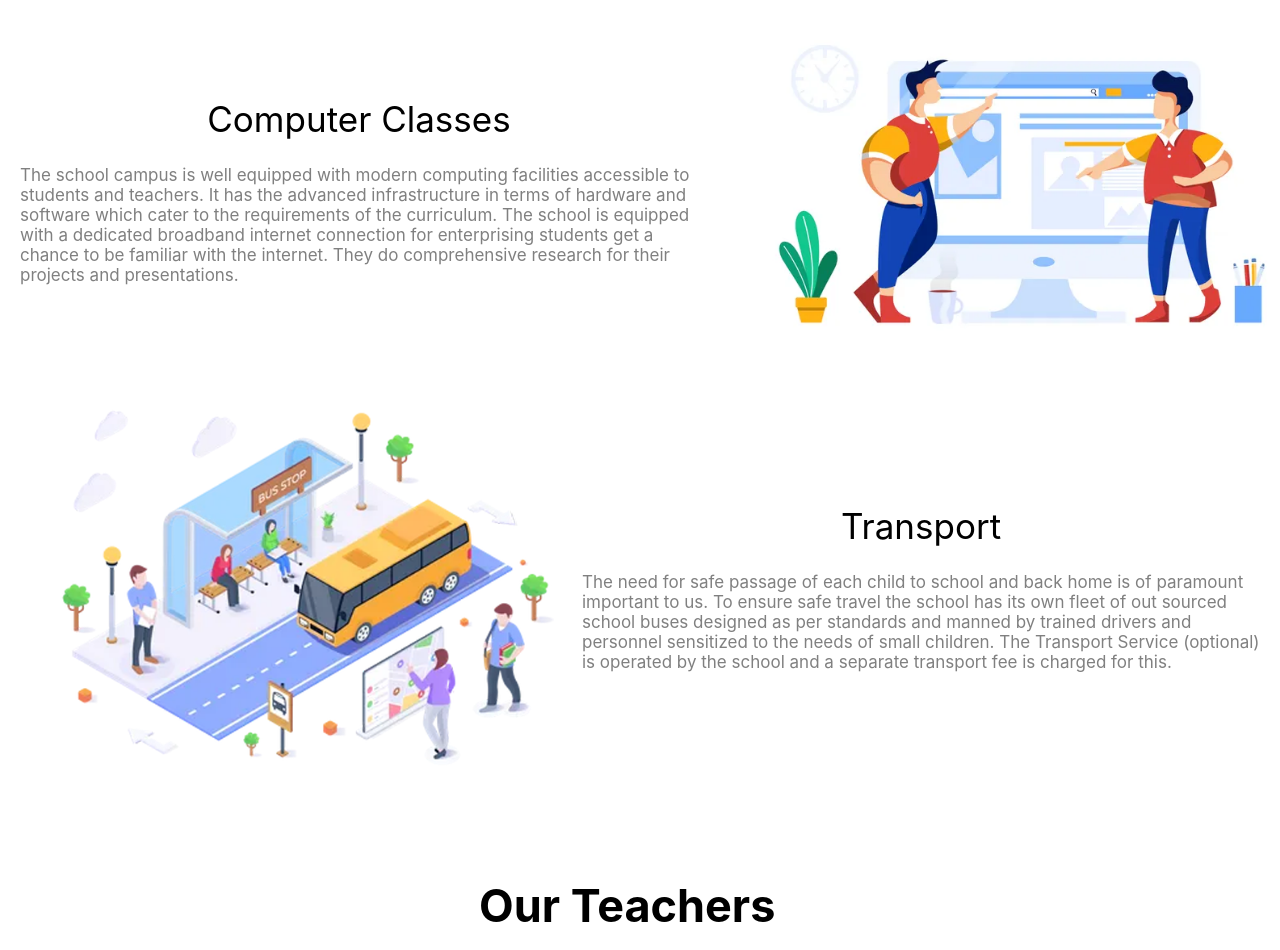
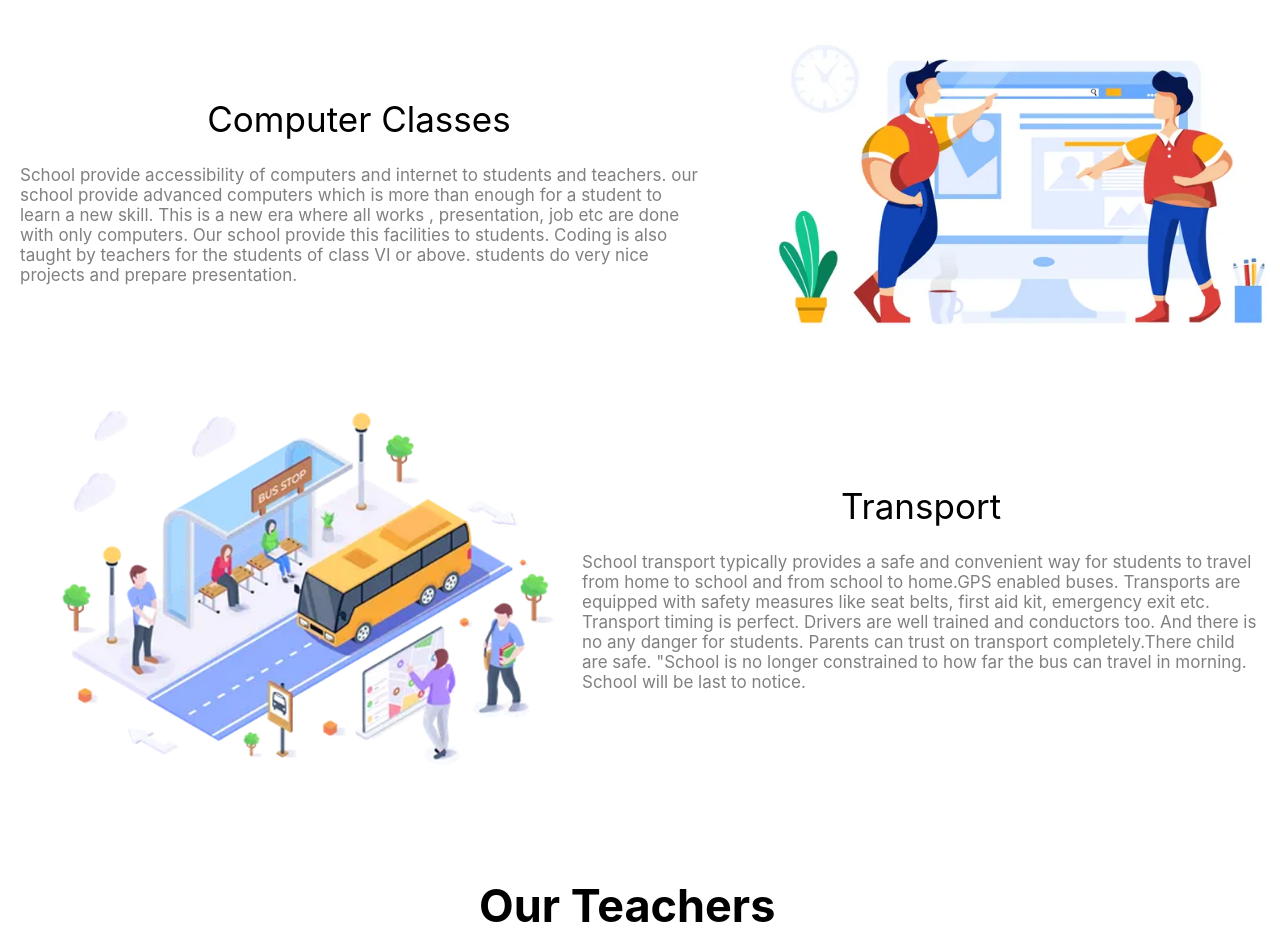
Before and after one commit to Shubham-raj-ai/St-mary-s-english-school, a plain HTML site: page index.html in a window 1280 px wide. Shown: the part 2188-3138 px from the top of the page. Drawn offline with nearby package versions, Linux system fonts and the light colour scheme.

Commit message:
Update index.html

```diff
--- a/index.html
+++ b/index.html
@@ -120,11 +120,7 @@
             <div class="transport mar" id="hio" data-aos="fade-up">
                 <div class="bo">
                     <p class="goi">Computer Classes</p>
-                    <p class="hoi">The school campus is well equipped with modern computing facilities accessible to
-                        students and teachers. It has the advanced infrastructure in terms of hardware and software
-                        which cater to the requirements of the curriculum. The school is equipped with a dedicated
-                        broadband internet connection for enterprising students get a chance to be familiar with the
-                        internet. They do comprehensive research for their projects and presentations. </p>
+                    <p class="hoi">School provide accessibility of computers and internet to students and teachers. our school provide advanced computers which is more than enough for a student to learn a new skill. This is a new era where all works , presentation, job etc are done with only computers. Our school provide this facilities to students. Coding is also taught by teachers for the students of class VI or above. students do very nice projects and prepare presentation.</p>
                 </div>
                 <div class="jio">
                     <img src="img/edr.png " alt="sports" class="imj">
@@ -136,11 +132,7 @@
                 </div>
                 <div class="bo">
                     <p class="goi">Computer Classes</p>
-                    <p class="hoi">The school campus is well equipped with modern computing facilities accessible to
-                        students and teachers. It has the advanced infrastructure in terms of hardware and software
-                        which cater to the requirements of the curriculum. The school is equipped with a dedicated
-                        broadband internet connection for enterprising students get a chance to be familiar with the
-                        internet. They do comprehensive research for their projects and presentations. </p>
+                    <p class="hoi">School provide accessibility of computers and internet to students and teachers. our school provide advanced computers which is more than enough for a student to learn a new skill. This is a new era where all works , presentation, job etc are done with only computers. Our school provide this facilities to students. Coding is also taught by teachers for the students of class VI or above. students do very nice projects and prepare presentation.</p>
                 </div>
             </div>
             <div class="transport mar" data-aos="fade-up">
@@ -149,11 +141,7 @@
                 </div>
                 <div class="bo">
                     <p class="goi">Transport</p>
-                    <p class="hoi">The need for safe passage of each child to school and back home is of paramount
-                        important to us. To ensure safe travel the school has its own fleet of out sourced school buses
-                        designed as per standards and manned by trained drivers and personnel sensitized to the needs of
-                        small children. The Transport Service (optional) is operated by the school and a separate
-                        transport fee is charged for this. </p>
+                    <p class="hoi">School transport typically provides a safe and convenient way for students to travel from home to school and from school to home.GPS enabled buses.  Transports are equipped with safety measures like seat belts, first aid kit, emergency exit etc. Transport timing is perfect. Drivers are well trained and conductors too. And there is no any danger for students. Parents can trust on transport completely.There child are safe. "School is no longer constrained to how far the bus can travel in morning. School will be last to notice.</p>
                 </div>
             </div>
         </div>
```
